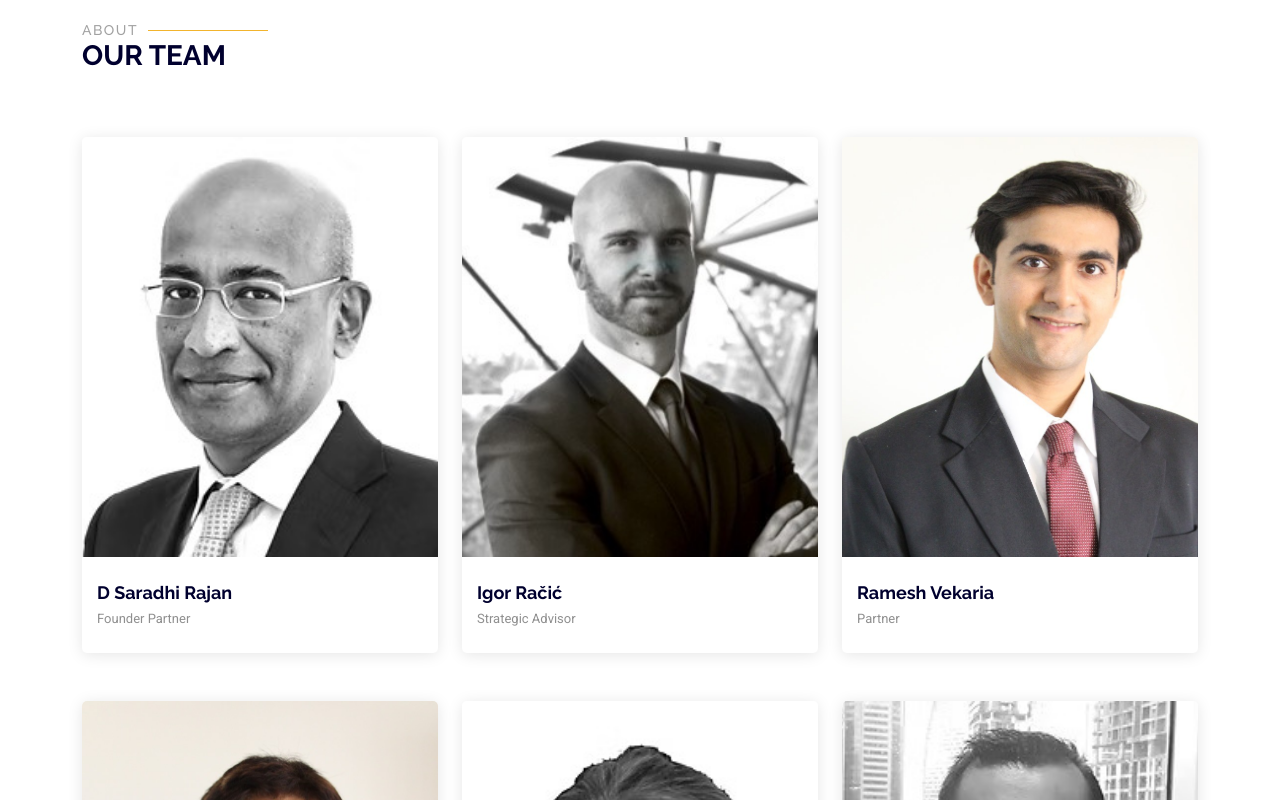
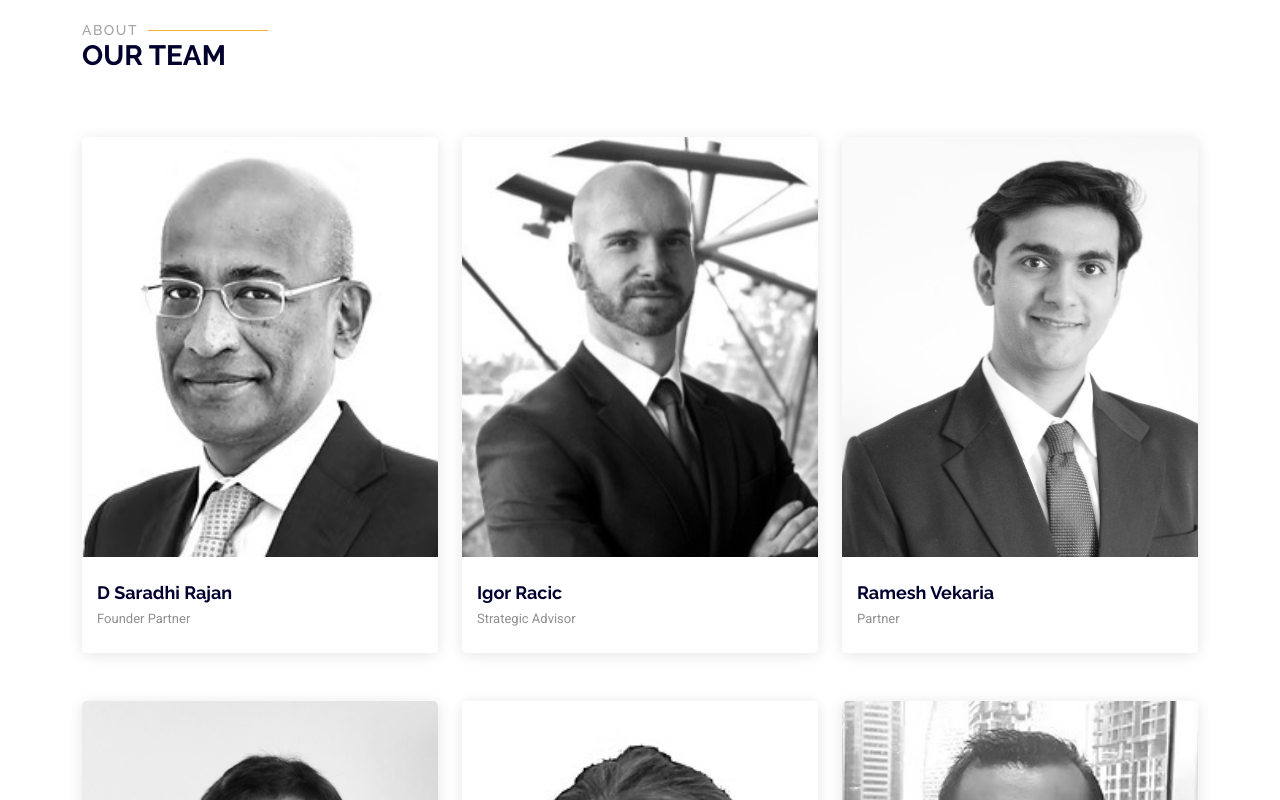
Before and after one commit to Osmestrasmesnica/igor-temp-3, a plain HTML site: page index.html in a window 1280 px wide. Shown: the part 1900-2700 px from the top of the page. Drawn offline with Linux system fonts and the light colour scheme; animation ran at ten frames a second.

Commit message:
style: pictures

```diff
--- a/assets/css/main.css
+++ b/assets/css/main.css
@@ -1458,6 +1458,13 @@ section,
   width: 100%;
   height: 420px; /* You can adjust this height as needed */
   object-fit: cover;
+  filter: grayscale(100%);
+  transition: filter 0.4s ease-in-out;
+}
+
+/* Hover: image becomes fully colored */
+.team .team-member:hover .member-img img {
+  filter: grayscale(0%);
 }
 
 .team .team-member .social {
--- a/index.html
+++ b/index.html
@@ -437,10 +437,10 @@
                 <img src="assets/img/team/4.jpg" class="img-fluid" alt="">
               </div>
               <div class="member-info">
-                <h4>Igor Račić</h4>
+                <h4>Igor Racic</h4>
                 <span>Strategic Advisor</span>
                 <p class="member-description">
-                  An experienced mining financier and investor, Saradhi co-founded Cybele Capital Partners and has a background in M&A with Vedanta Resources and investment banking.
+                  Igor Racic is a senior finance and strategic valuation portfolio adviser with 15+ years’ experience shaping multi-billion-dollar decisions for global mining and energy companies, specialising in M&A execution and deal structuring, portfolio management, asset valuation, techno-economic due diligence and long-range strategic planning.
                 </p>
               </div>
             </div>
```
